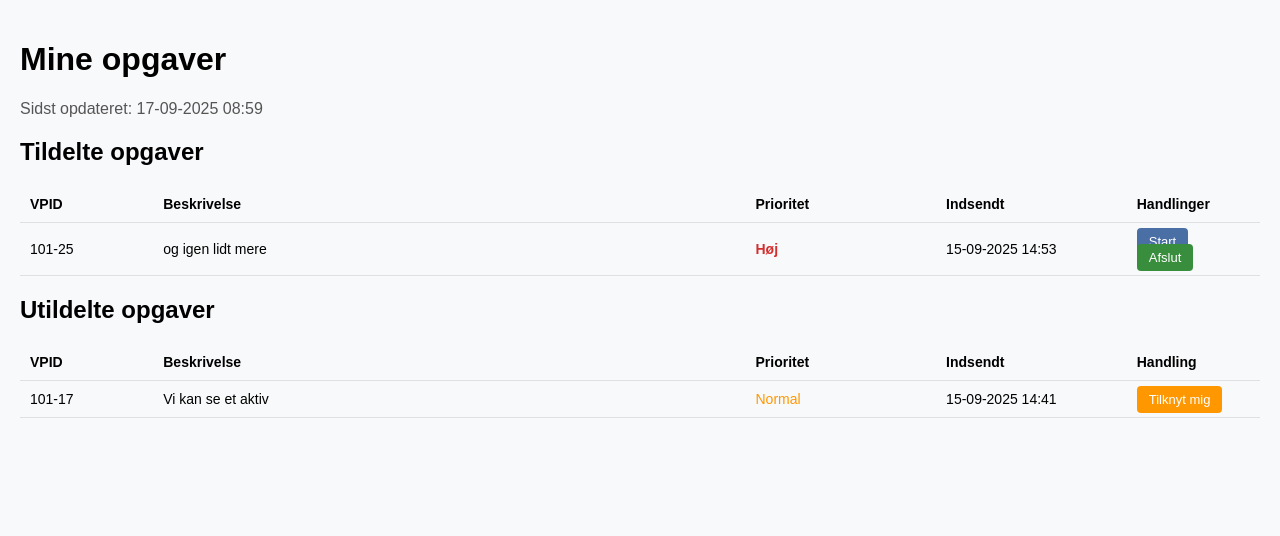
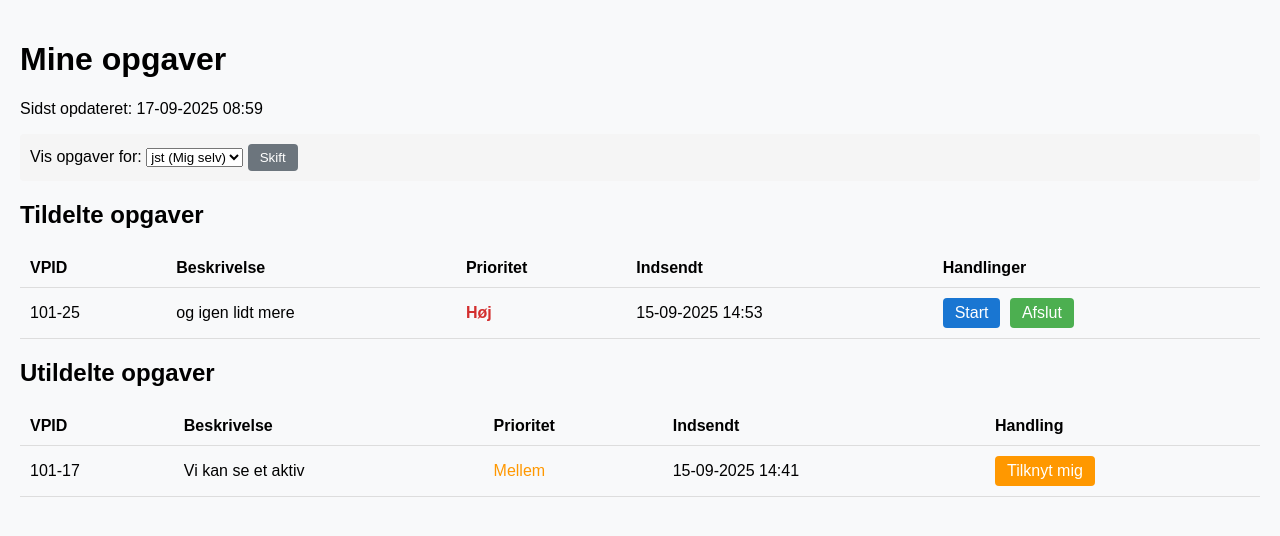
Before and after one commit to js-gitwork/service, a Django app: page /mechanic/ in a window 1280 px wide. Shown: the top 536 px of the page. Run offline with Django 5.2, Linux system fonts and the light colour scheme; a user stored in the database is signed in; data comes from the database, SQL or seed files in the repository; both versions use the stored data as it was after the commit.

Commit message:
mekanikerview kan skifte mekaniker

```diff
--- a/assets/templates/assets/mechanic_view.html
+++ b/assets/templates/assets/mechanic_view.html
@@ -3,18 +3,42 @@
 <h1>Mine opgaver</h1>
 <p class="last-updated">Sidst opdateret: {{ last_updated|date:"d-m-Y H:i" }}</p>
 
-<!-- Tildelte opgaver (øverst) -->
+<!-- Dropdown til at skifte mekaniker -->
+<div class="mechanic-switcher">
+  <form method="post" action="/mechanic/switch/">
+    {% csrf_token %}
+    <label for="mechanic-select">Vis opgaver for:</label>
+    <select name="mechanic_id" id="mechanic-select">
+      <option value="{{ request.user.id }}" selected>
+        {{ request.user.username }} (Mig selv)
+      </option>
+      {% for user in all_mechanics %}
+        <option value="{{ user.id }}" {% if user.id == current_mechanic.id %}selected{% endif %}>
+          {{ user.username }}
+        </option>
+      {% endfor %}
+    </select>
+    <button type="submit" class="btn btn-secondary">Skift</button>
+  </form>
+  {% if current_mechanic != request.user %}
+    <a href="/mechanic/" class="btn btn-sm btn-outline-secondary">
+      Tilbage til mine opgaver
+    </a>
+  {% endif %}
+</div>
+
+<!-- Tildelte opgaver -->
 <h2>Tildelte opgaver</h2>
 {% if assigned_reports %}
 <div class="reports-container">
   <table class="reports-table">
     <thead>
       <tr>
-                <th style="width: 10%;">VPID</th>
-                <th style="width: 50%;">Beskrivelse</th>
-                <th style="width: 15%;">Prioritet</th>
-                <th style="width: 15%;">Indsendt</th>
-                <th style="width: 10%;">Handlinger</th>
+        <th>VPID</th>
+        <th>Beskrivelse</th>
+        <th>Prioritet</th>
+        <th>Indsendt</th>
+        <th>Handlinger</th>
       </tr>
     </thead>
     <tbody>
@@ -23,15 +47,16 @@
   <td>{{ report.vpid }}</td>
   <td>{{ report.description }}</td>
   <td class="priority-{% if report.priority == 1 %}høj{% elif report.priority == 2 %}mellem{% else %}lav{% endif %}">
-                    {{ report.get_priority_display }}
+      {% if report.priority == 1 %}Høj{% elif report.priority == 2 %}Mellem{% else %}Lav{% endif %}
   </td>
   <td>{{ report.created_at|date:"d-m-Y H:i" }}</td>
   <td>
-                    <a href="{% url 'update_report_status' report.id 'start' %}" class="button start">Start</a>
-                    <a href="{% url 'update_report_status' report.id 'complete' %}" class="button complete">Afslut</a>
+    <a href="/reports/{{ report.id }}/start/" class="button start">Start</a>
+    <a href="/reports/{{ report.id }}/complete/" class="button complete">Afslut</a>
   </td>
 </tr>
 {% endfor %}
+
     </tbody>
   </table>
 </div>
@@ -39,18 +64,18 @@
 <p>Ingen tildelte opgaver.</p>
 {% endif %}
 
-<!-- Utildelte opgaver (nedenunder) -->
+<!-- Utildelte opgaver -->
 <h2>Utildelte opgaver</h2>
 {% if unassigned_reports %}
 <div class="reports-container">
   <table class="reports-table">
     <thead>
       <tr>
-                <th style="width: 10%;">VPID</th>
-                <th style="width: 50%;">Beskrivelse</th>
-                <th style="width: 15%;">Prioritet</th>
-                <th style="width: 15%;">Indsendt</th>
-                <th style="width: 10%;">Handling</th>
+        <th>VPID</th>
+        <th>Beskrivelse</th>
+        <th>Prioritet</th>
+        <th>Indsendt</th>
+        <th>Handling</th>
       </tr>
     </thead>
     <tbody>
@@ -59,11 +84,11 @@
         <td>{{ report.vpid }}</td>
         <td>{{ report.description }}</td>
         <td class="priority-{% if report.priority == 1 %}høj{% elif report.priority == 2 %}mellem{% else %}lav{% endif %}">
-                    {{ report.get_priority_display }}
+          {% if report.priority == 1 %}Høj{% elif report.priority == 2 %}Mellem{% else %}Lav{% endif %}
         </td>
         <td>{{ report.created_at|date:"d-m-Y H:i" }}</td>
         <td>
-                    <a href="{% url 'assign_report_to_me' report.id %}" class="button assign">Tilknyt mig</a>
+          <a href="/reports/{{ report.id }}/assign/" class="button assign">Tilknyt mig</a>
         </td>
       </tr>
       {% endfor %}
@@ -74,20 +99,59 @@
 <p>Ingen utildelte opgaver.</p>
 {% endif %}
 
+<!-- CSS (direkte i filen for simpelhed) -->
 <style>
-    .reports-table { width: 100%; border-collapse: collapse; font-size: 14px; table-layout: fixed; }
-    .reports-table th, .reports-table td { padding: 10px; text-align: left; border-bottom: 1px solid #e0e0e0; }
+  .reports-table {
+    width: 100%;
+    border-collapse: collapse;
+    margin-bottom: 20px;
+  }
+  .reports-table th, .reports-table td {
+    padding: 10px;
+    text-align: left;
+    border-bottom: 1px solid #ddd;
+  }
   .priority-høj { color: #d32f2f; font-weight: bold; }
   .priority-mellem { color: #ff9800; }
   .priority-lav { color: #388e3c; }
-    .button { padding: 6px 12px; margin-right: 5px; text-decoration: none; border-radius: 4px; font-size: 13px; font-weight: 500; }
-    .button.start { background-color: #4a6fa5; color: white; }
-    .button.complete { background-color: #388e3c; color: white; }
-    .button.assign { background-color: #ff9800; color: white; }
-    .last-updated { color: #555; margin-bottom: 15px; }
+  .button {
+    padding: 6px 12px;
+    margin-right: 5px;
+    text-decoration: none;
+    border-radius: 4px;
+    display: inline-block;
+    text-align: center;
+  }
+  .button.start { background: #1976d2; color: white; }
+  .button.complete { background: #4caf50; color: white; }
+  .button.assign { background: #ff9800; color: white; }
+  .mechanic-switcher {
+    margin: 15px 0;
+    padding: 10px;
+    background: #f5f5f5;
+    border-radius: 4px;
+  }
+  .btn {
+    padding: 6px 12px;
+    border: none;
+    border-radius: 4px;
+    cursor: pointer;
+  }
+  .btn-secondary {
+    background: #6c757d;
+    color: white;
+  }
+  .btn-outline-secondary {
+    background: transparent;
+    border: 1px solid #6c757d;
+    color: #6c757d;
+    text-decoration: none;
+    padding: 4px 8px;
+  }
 </style>
+
+<!-- Auto-refresh -->
 <script>
-    // Auto-refresh (hvert 60. sekund)
-    setInterval(function() { location.reload(); }, 60000);
+  setTimeout(function() { location.reload(); }, 60000);  // Opdater hvert minut
 </script>
 {% endblock %}
--- a/assets/views.py
+++ b/assets/views.py
@@ -13,6 +13,7 @@ import base64
 from .models import Asset, FaultReport
 from .forms import AssetForm
 from translator import oversæt
+from django.contrib.auth.models import User
 
 # Hjælpefunktion til at vise prioritet som tekst
 def get_priority_display(priority):
@@ -89,7 +90,6 @@ def index(request):
     assets = Asset.objects.all().order_by('VPID')  # Hent alle aktiver
     return render(request, 'index.html', {'assets': assets})  # Send dem til templaten
 
-
 @csrf_exempt
 def asset_list_api(request):
     if request.method != 'GET':
@@ -125,20 +125,34 @@ def asset_detail(request, pk):
 
 @login_required
 def mechanic_view(request):
-    # Tildelte rapporter (øverst)
+    # Hent den valgte mekaniker (eller brug den aktuelle bruger)
+    mechanic_id = request.session.get('view_as_mechanic_id')
+    if not mechanic_id:  # Hvis der ikke er valgt en mekaniker, brug den aktuelle bruger
+        current_mechanic = request.user
+    else:
+        current_mechanic = get_object_or_404(User, pk=mechanic_id)
+
+    # Tildelte rapporter
     assigned_reports = FaultReport.objects.filter(
-        assigned_to=request.user,
+        assigned_to=current_mechanic,
         completed_at__isnull=True
     ).order_by('priority', '-created_at')
-    # Utildelte rapporter (nedenunder)
+
+    # Utildelte rapporter
     unassigned_reports = FaultReport.objects.filter(
         assigned_to__isnull=True,
         completed_at__isnull=True
     ).order_by('priority', '-created_at')
+
+    # Hent alle mekanikere (ekskl. superbrugeren selv)
+    all_mechanics = User.objects.exclude(pk=request.user.id).filter(is_staff=True)
+
     return render(request, 'assets/mechanic_view.html', {
         'assigned_reports': assigned_reports,
         'unassigned_reports': unassigned_reports,
         'last_updated': timezone.now(),
+        'current_mechanic': current_mechanic,
+        'all_mechanics': all_mechanics,
     })
 
 @login_required
@@ -165,6 +179,14 @@ def update_report_status(request, report_id, action):
         return JsonResponse({'status': 'success', 'message': 'Rapport afsluttet'})
     else:
         return JsonResponse({'status': 'error', 'message': 'Ugyldig handling'}, status=400)
+
+@login_required
+def switch_mechanic(request):
+    if request.method == 'POST' and request.user.is_superuser:
+        mechanic_id = request.POST.get('mechanic_id')
+        if mechanic_id:
+            request.session['view_as_mechanic_id'] = mechanic_id
+    return redirect('mechanic_reports')  # <-- Brug URL-navnet, ikke stien!
 
 def open_reports(request):
     """
--- a/vprepair/urls.py
+++ b/vprepair/urls.py
@@ -1,42 +1,50 @@
 from django.contrib import admin
-from django.urls import path, include
-from django.conf.urls.i18n import i18n_patterns
-from django.contrib.auth import views as auth_views
+from django.urls import path
+from django.conf import settings
+from django.conf.urls.static import static
 from assets.views import (
-    index,
+    index,  # Din funktion hedder 'index', ikke 'index_view'
+    mechanic_view,
+    switch_mechanic,
+    update_report_status,
+    assign_report_to_me,
+    open_reports,
     asset_list_api,
     submit_report,
-    mechanic_view,
-    update_report_status,
     edit_asset,
-    open_reports,
+    asset_detail,
     print_qr_view,
-    asset_detail,
-    assign_report_to_me,
 )
 
 urlpatterns = [
-    # System- og API-URLs (sproguafhængige)
+    # Admin
     path('admin/', admin.site.urls),
-    path('rosetta/', include('rosetta.urls')),  # Til oversættelsesadmin (kun for dig)
-    path('i18n/', include('django.conf.urls.i18n')),  # Sprogskift (kun for index.html)
 
-    # API-endpoints (sproguafhængige)
-    path('api/assets/', asset_list_api, name='asset_list_api'),
-    path('api/reports/', submit_report, name='submit_report'),
+    # Hovedside
+    path('', index, name='index'),  # Brug 'index' i stedet for 'index_view'
 
-    # Danske sider (sproguafhængige URLs, viser altid dansk)
-    path('assets/<int:pk>/', asset_detail, name='asset_detail'),  # <-- Tilføj denne linje
+    # Mekaniker-views
+    path('mechanic/', mechanic_view, name='mechanic_reports'),
+    path('mechanic/switch/', switch_mechanic, name='switch_mechanic'),
+
+    # Fejlrapport-handling
+    path('reports/<int:report_id>/start/', update_report_status, name='update_report_status_start'),
+    path('reports/<int:report_id>/complete/', update_report_status, name='update_report_status_complete'),
+    path('reports/<int:report_id>/assign/', assign_report_to_me, name='assign_report_to_me'),
+
+    # Åbne fejlrapporter
     path('open_reports/', open_reports, name='open_reports'),
-    path('mechanic/', mechanic_view, name='mechanic_reports'),
-    path('report/<int:report_id>/<str:action>/', update_report_status, name='update_report_status'),
+
+    # API-endpoints
+    path('api/assets/', asset_list_api, name='api_assets'),
+    path('api/reports/', submit_report, name='api_reports'),
+
+    # Redigering af aktiver
     path('assets/<int:pk>/edit/', edit_asset, name='edit_asset'),
-    path('print_qr/<int:asset_id>/', print_qr_view, name='print_qr'),
-    path('assign_report/<int:report_id>/', assign_report_to_me, name='assign_report_to_me'),
+    path('assets/<int:pk>/', asset_detail, name='asset_detail'),
+    path('assets/<int:asset_id>/qr/', print_qr_view, name='print_qr'),
+]
 
-
-    # Forside (index.html) - SKAL være sprogafhængig (for indtastning)
-    path('', index, name='index'),
-    path('accounts/login/', auth_views.LoginView.as_view(template_name='registration/login.html'), name='login'),
-    path('accounts/logout/', auth_views.LogoutView.as_view(), name='logout'),
-]
+# Medie-filer i development
+if settings.DEBUG:
+    urlpatterns += static(settings.MEDIA_URL, document_root=settings.MEDIA_ROOT)
```
Also changed, not shown: db.sqlite3. Lines whose indentation alone changed are shown as unchanged.
